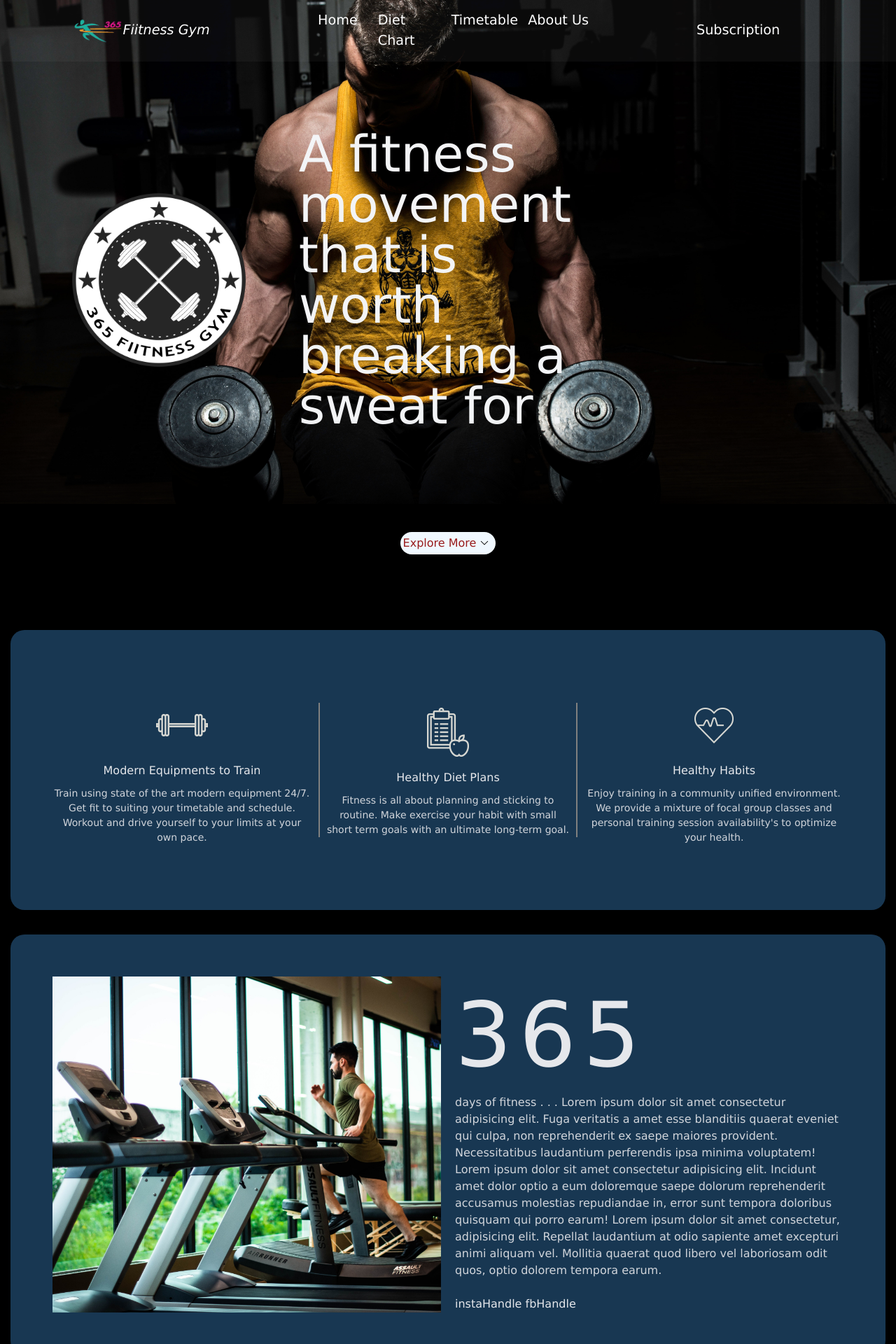
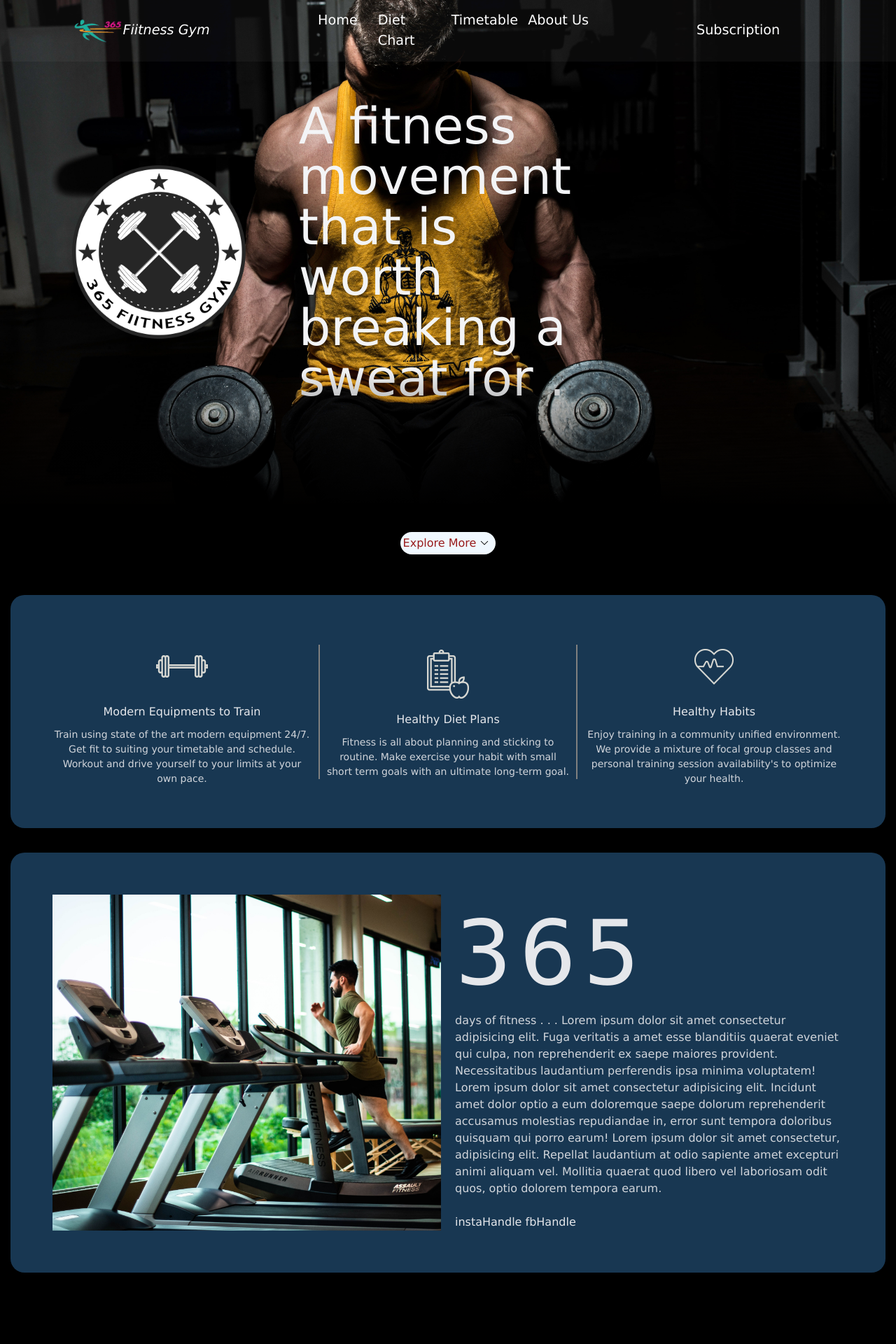
Before and after one commit to PRASHANTKUMAR0107/Fiitness_gym, a React (Create React App) app: page / in a window 1280 px wide. Shown: the top 1920 px of the page at 70% size. Built offline with nearby package versions, Linux system fonts and the light colour scheme.

Commit message:
before-repair

```diff
--- a/src/components/static/Home/Home.css
+++ b/src/components/static/Home/Home.css
@@ -2,7 +2,7 @@
     background-color: black;
 }
 main{
-    height: 100vh;
+    height: 90vh;
     background-image:url(../images/1.jpg);
     background-repeat: no-repeat;
     background-size: cover;
@@ -14,7 +14,7 @@ main{
 }
 main::before{
     z-index: 2000;
-    bottom: 0%;
+    bottom: 9%;
     content: '';
     position: absolute;
     height: 200px;
@@ -27,6 +27,9 @@ main::before{
     position: static;
 }
 .content{
+    margin-top: 100px;
+    overflow: hidden;
+    z-index: 5;
     background-color: rgba(0, 0, 0, 0.797);
     min-height: 150vh;
 }
@@ -46,7 +49,7 @@ main::before{
 .hero{
     background-color: #183752;
     margin: 15px;
-    margin-top: 100px;
+    margin-top: 30px;
     padding: 60px;
     display: grid;
     grid-template-columns: repeat(3,1fr);
@@ -54,7 +57,6 @@ main::before{
     grid-gap: 10px;
     border-radius: 20px;
     text-align: center;
-    min-height: 50vh;
 }
 .hero_items{
     display: grid;
@@ -102,7 +104,7 @@ main::before{
     object-fit: cover;
     height: 100%;
 }
-@media only screen and (max-width:600px){
+@media only screen and (max-width:800px){
     main{
         background-image: url(../images/5.jpg);
         background-size: cover;
```
